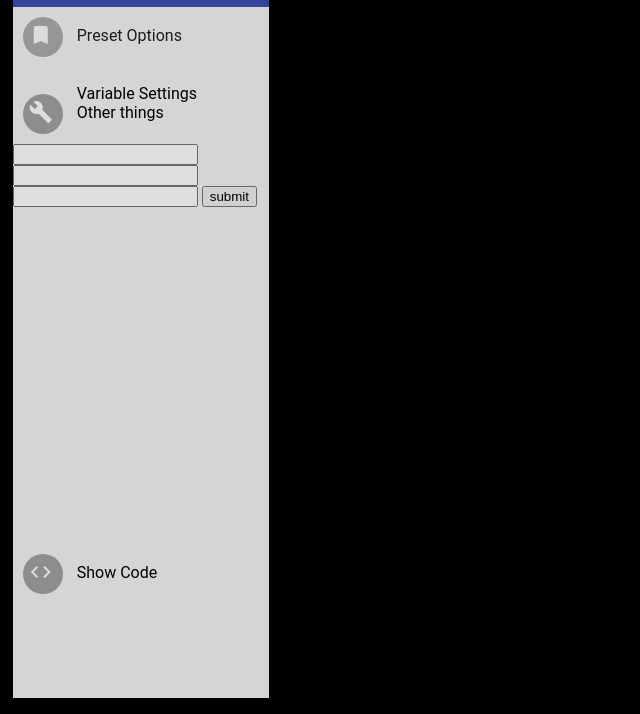
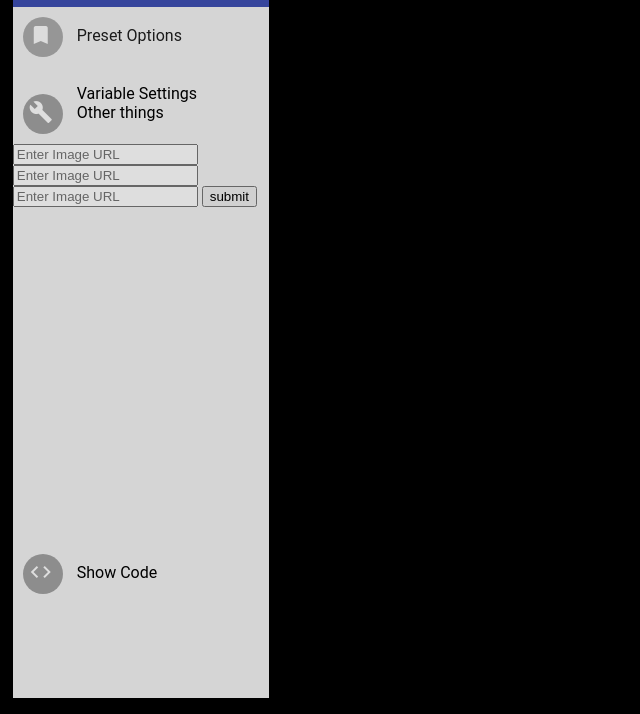
Before and after one commit to iamleonhardt/effectMaker, a plain HTML site: page index.html in a window 1280 px wide. Shown: the part 86-800 px from the top of the page, without its empty margins (0-640 px from the left). Drawn offline with nearby package versions, Linux system fonts and the light colour scheme.

Commit message:
last save

```diff
--- a/index.html
+++ b/index.html
@@ -32,9 +32,9 @@
                 <i class="material-icons md-light md-36">build</i>
             </div>
             <div class="menuText">Variable Settings<br>Other things</div>
-            <input id="image1Input" type="text">
-            <input id="image2Input" type="text">
-            <input id="image3Input" type="text">
+            <input id="image1Input" type="text" placeholder="Enter Image URL">
+            <input id="image2Input" type="text" placeholder="Enter Image URL">
+            <input id="image3Input" type="text" placeholder="Enter Image URL">
             <button id="addImagesBtn">submit</button>
         </div>
         <div class="menu" id="showCode">
--- a/main.js
+++ b/main.js
@@ -15,7 +15,7 @@ function getImagesFromInputs(){
 }
 
 function appendCodeDiv(){
-    var codeDiv = $('<div>').attr('id', 'codeBlock').text('This is the code for the effect');
+    var codeDiv = $('<div>').attr('id', 'codeBlock').text('This  is the code for the effect');
     $('#main').append(codeDiv);
 }
 
```
